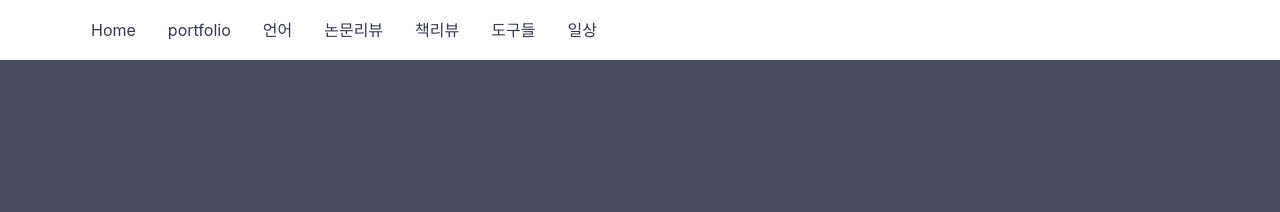
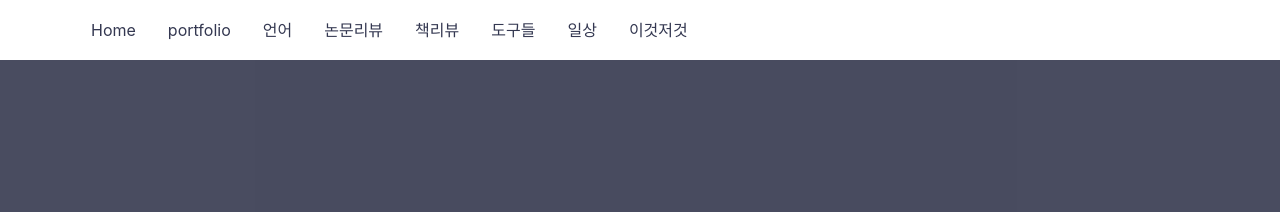
Before and after one commit to SUNGBEOMCHOI/SungBeomChoi.github.io, a Jekyll site: the page built from index.md, in a window 1280 px wide. Shown: the top 212 px of the page. Built offline with Jekyll 4.4.1, drawn with Linux system fonts in a browser that asks for light colours.

Commit message:
Update header.html

```diff
--- a/_includes/header.html
+++ b/_includes/header.html
@@ -10,6 +10,7 @@
           <a class="header__link" href="{{ '/book_review' | relative_url }}" itemprop="url"><span itemprop="name">책리뷰</span></a>
           <a class="header__link" href="{{ '/tools' | relative_url }}" itemprop="url"><span itemprop="name">도구들</span></a>
           <a class="header__link" href="{{ '/life' | relative_url }}" itemprop="url"><span itemprop="name">일상</span></a>
+          <a class="header__link" href="{{ '/things' | relative_url }}" itemprop="url"><span itemprop="name">이것저것</span></a>
         </div>
       </nav>
       <div class="header__toggle">
```
